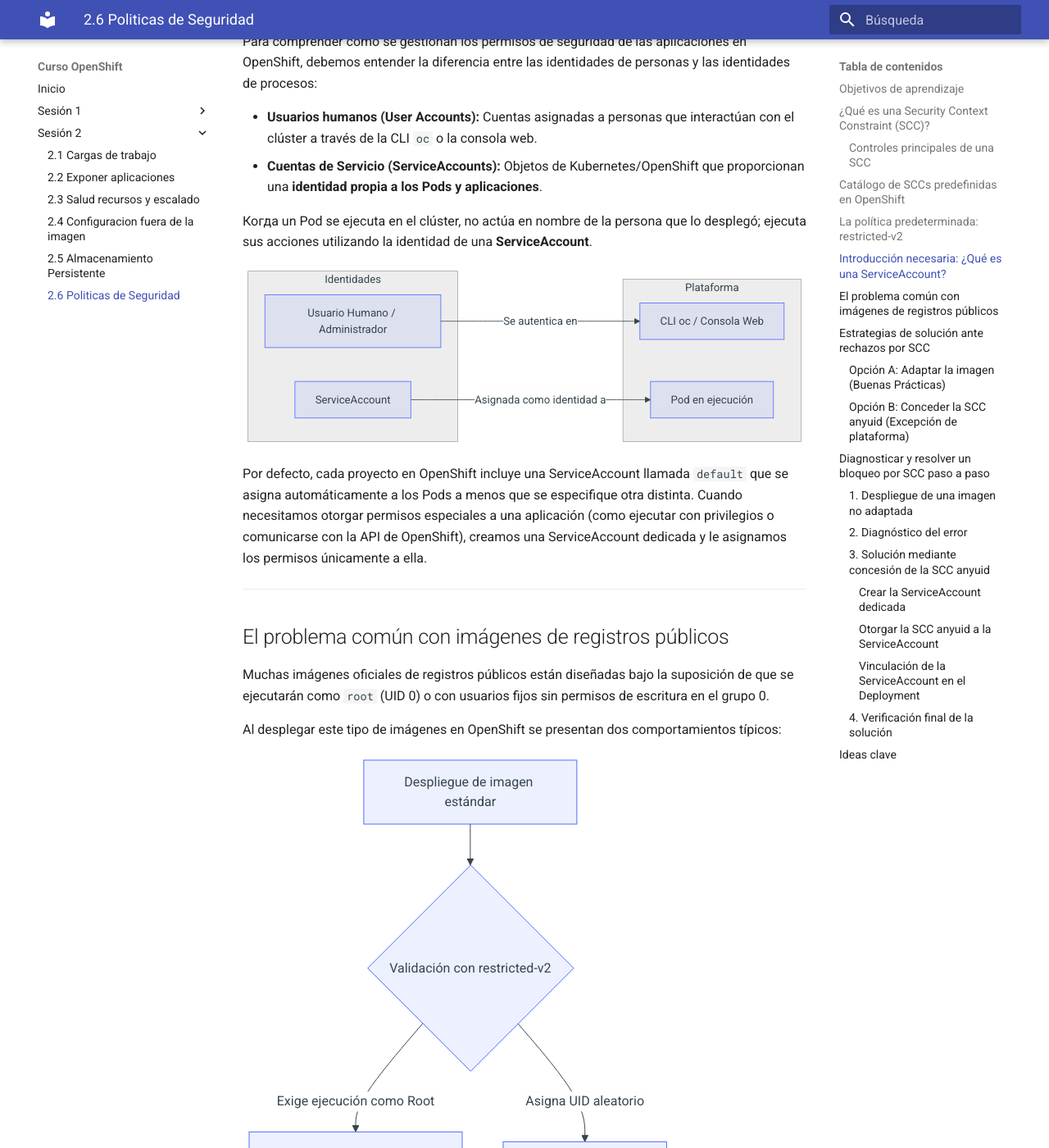
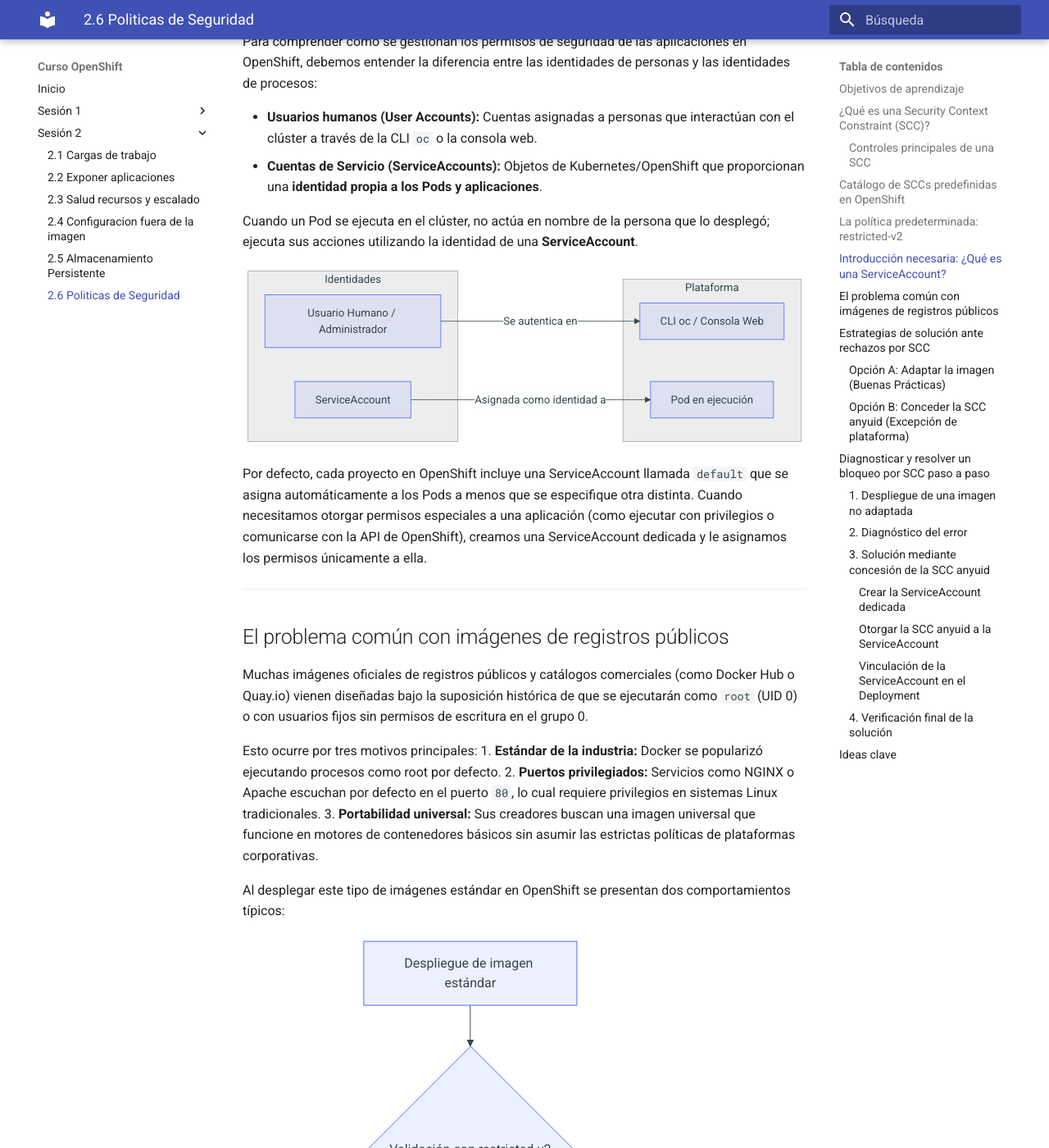
Before and after one commit to ieftraining/curso-openshift, an MkDocs documentation site: the page built from docs/sesion2/2.6 Politicas de Seguridad.md, in a window 1280 px wide and 1400 px high, scrolled down 3225 px. Shown: the whole window at 82% size. Built offline with MkDocs 1.6.1 and Material for MkDocs 9.7.7, drawn with Linux system fonts in a browser that asks for light colours.

Commit message:
Add files via upload

````diff
--- a/docs/sesion2/2.6 Politicas de Seguridad.md
+++ b/docs/sesion2/2.6 Politicas de Seguridad.md
@@ -72,7 +72,7 @@
 * **Usuarios humanos (User Accounts):** Cuentas asignadas a personas que interactúan con el clúster a través de la CLI `oc` o la consola web.
 * **Cuentas de Servicio (ServiceAccounts):** Objetos de Kubernetes/OpenShift que proporcionan una **identidad propia a los Pods y aplicaciones**.
 
-Когда un Pod se ejecuta en el clúster, no actúa en nombre de la persona que lo desplegó; ejecuta sus acciones utilizando la identidad de una **ServiceAccount**.
+Cuando un Pod se ejecuta en el clúster, no actúa en nombre de la persona que lo desplegó; ejecuta sus acciones utilizando la identidad de una **ServiceAccount**.
 
 ```mermaid
 flowchart LR
@@ -96,9 +96,14 @@
 
 ## El problema común con imágenes de registros públicos
 
-Muchas imágenes oficiales de registros públicos están diseñadas bajo la suposición de que se ejecutarán como `root` (UID 0) o con usuarios fijos sin permisos de escritura en el grupo 0.
+Muchas imágenes oficiales de registros públicos y catálogos comerciales (como Docker Hub o Quay.io) vienen diseñadas bajo la suposición histórica de que se ejecutarán como `root` (UID 0) o con usuarios fijos sin permisos de escritura en el grupo 0.
 
-Al desplegar este tipo de imágenes en OpenShift se presentan dos comportamientos típicos:
+Esto ocurre por tres motivos principales:
+1. **Estándar de la industria:** Docker se popularizó ejecutando procesos como root por defecto.
+2. **Puertos privilegiados:** Servicios como NGINX o Apache escuchan por defecto en el puerto `80`, lo cual requiere privilegios en sistemas Linux tradicionales.
+3. **Portabilidad universal:** Sus creadores buscan una imagen universal que funcione en motores de contenedores básicos sin asumir las estrictas políticas de plataformas corporativas.
+
+Al desplegar este tipo de imágenes estándar en OpenShift se presentan dos comportamientos típicos:
 
 ```mermaid
 flowchart TD
````
